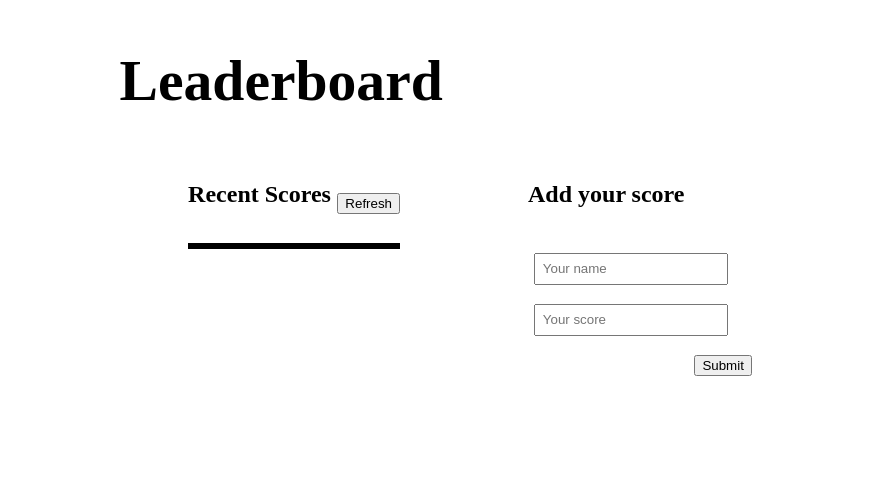
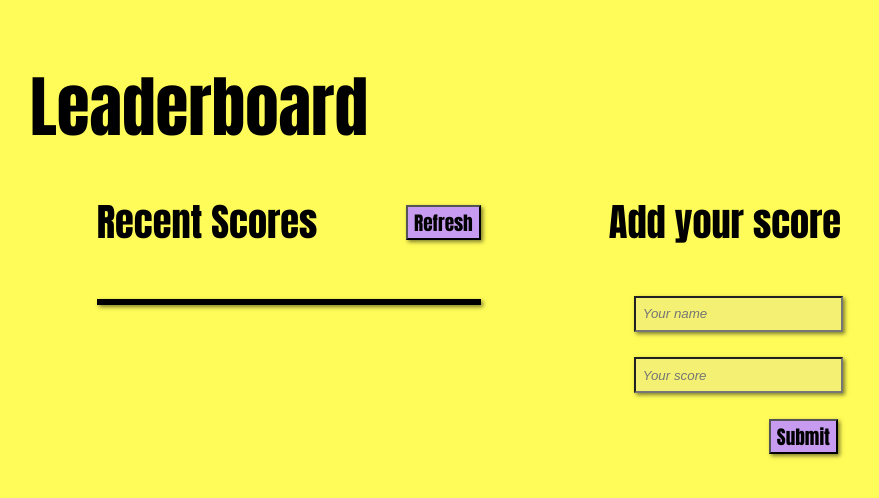
Before and after one commit to JuanDBta/Leaderboard-Website, a website built with webpack: page src/index.html in a window 1280 px wide. Shown: the whole page, without its empty margins (170-1049 px from the left). Built offline with nearby package versions, Linux system fonts and the light colour scheme; no server answers.

Commit message:
Add style to the project

```diff
--- a/src/index.html
+++ b/src/index.html
@@ -16,7 +16,7 @@
 
       <div id="recent_scores">
         <div id="title_secondary">
-          <div><h2>Recent Scores</h2></div>
+          <div class="title recent"><h2>Recent Scores</h2></div>
           <div id="submit_button"><button type="button" id="refresh">Refresh</button></div>
         </div>
         <ul id="scores_list">
--- a/src/style.css
+++ b/src/style.css
@@ -1,6 +1,20 @@
+body {
+  background-color: rgb(255, 252, 89);
+}
+
 .title {
-  margin-left: 22vw;
-  font-size: 3vw;
+  margin-left: 15vw;
+  font-size: 3.5vw;
+  font-family: Impact, Haettenschweiler, 'Arial Narrow Bold', sans-serif;
+  font-weight: 800;
+}
+
+.recent {
+  font-size: 2vw;
+  margin-left: 0;
+  margin-top: -2vw;
+  font-weight: 400;
+  color: black;
 }
 
 #scores_container {
@@ -11,15 +25,41 @@
   gap: 10vw;
 }
 
+#recent_scores {
+  width: 30vw;
+}
+
 #title_secondary {
   display: flex;
   flex-direction: row;
+  justify-content: space-between;
+  font-family: Impact, Haettenschweiler, 'Arial Narrow Bold', sans-serif;
+  font-size: 2vw;
+  font-weight: 400;
+  margin-top: -2vw;
+}
+
+#title_secondary_form {
+  display: flex;
+  flex-direction: row;
   justify-content: center;
+  font-family: Impact, Haettenschweiler, 'Arial Narrow Bold', sans-serif;
+  font-size: 2vw;
+  font-weight: 400;
+  margin-top: -2vw;
 }
 
 #submit_button {
-  margin-top: 2.5vw;
+  margin-top: 1.1vw;
   margin-left: 0.5vw;
+}
+
+#refresh {
+  font-size: 1.5vw;
+  background-color: rgb(199, 156, 240);
+  font-family: Impact, Haettenschweiler, 'Arial Narrow Bold', sans-serif;
+  cursor: pointer;
+  box-shadow: 2px 2px 4px rgba(0, 0, 0, 0.5);
 }
 
 #scores_list {
@@ -27,6 +67,7 @@
   text-align: left;
   padding-left: 0;
   border: 3px black solid;
+  box-shadow: 2px 2px 4px rgba(0, 0, 0, 0.5);
 }
 
 #add_name_scores {
@@ -34,11 +75,12 @@
   flex-direction: column;
   justify-content: flex-start;
   align-items: flex-start;
+  margin-top: -2vw;
 }
 
 form {
-  margin-top: 1.5vw;
-  margin-left: 0.5vw;
+  margin-top: 0.5vw;
+  margin-left: 2vw;
   display: flex;
   flex-direction: column;
   justify-content: flex-start;
@@ -47,24 +89,39 @@ form {
 
 input {
   margin-top: 0.5vw;
-  margin-bottom: 1vw;
+  margin-bottom: 1.5vw;
+  width: 15vw;
+  height: 1.5vw;
   padding: 0.5vw;
+  background-color: rgba(204, 199, 201, 0.226);
+  font-style: italic;
+  box-shadow: 2px 2px 4px rgba(0, 0, 0, 0.5);
 }
 
 #submit {
   margin-top: 0.5vw;
-  margin-left: 12.5vw;
+  margin-left: 10.5vw;
+  background-color: rgb(199, 156, 240);
+  font-family: Impact, Haettenschweiler, 'Arial Narrow Bold', sans-serif;
+  cursor: pointer;
+  font-size: 1.5vw;
+  box-shadow: 2px 2px 4px rgba(0, 0, 0, 0.5);
 }
 
 .score {
   border-bottom: 0.5px black solid;
   height: 2.5vw;
-  padding-left: 0.2vw;
+  padding-left: 0.7vw;
   padding-top: 0.6vw;
   text-align: left;
   font-size: 1.5vw;
+  font-family: Impact, Haettenschweiler, 'Arial Narrow Bold', sans-serif;
 }
 
 .score:nth-child(even) {
-  background-color: rgb(212, 209, 209);
+  background-color: rgb(199, 156, 240);
 }
+
+.score:nth-child(odd) {
+  background-color: rgba(204, 199, 201, 0.226);
+}
```
Also changed, not shown: README.md, dist/index.bundle.js.
